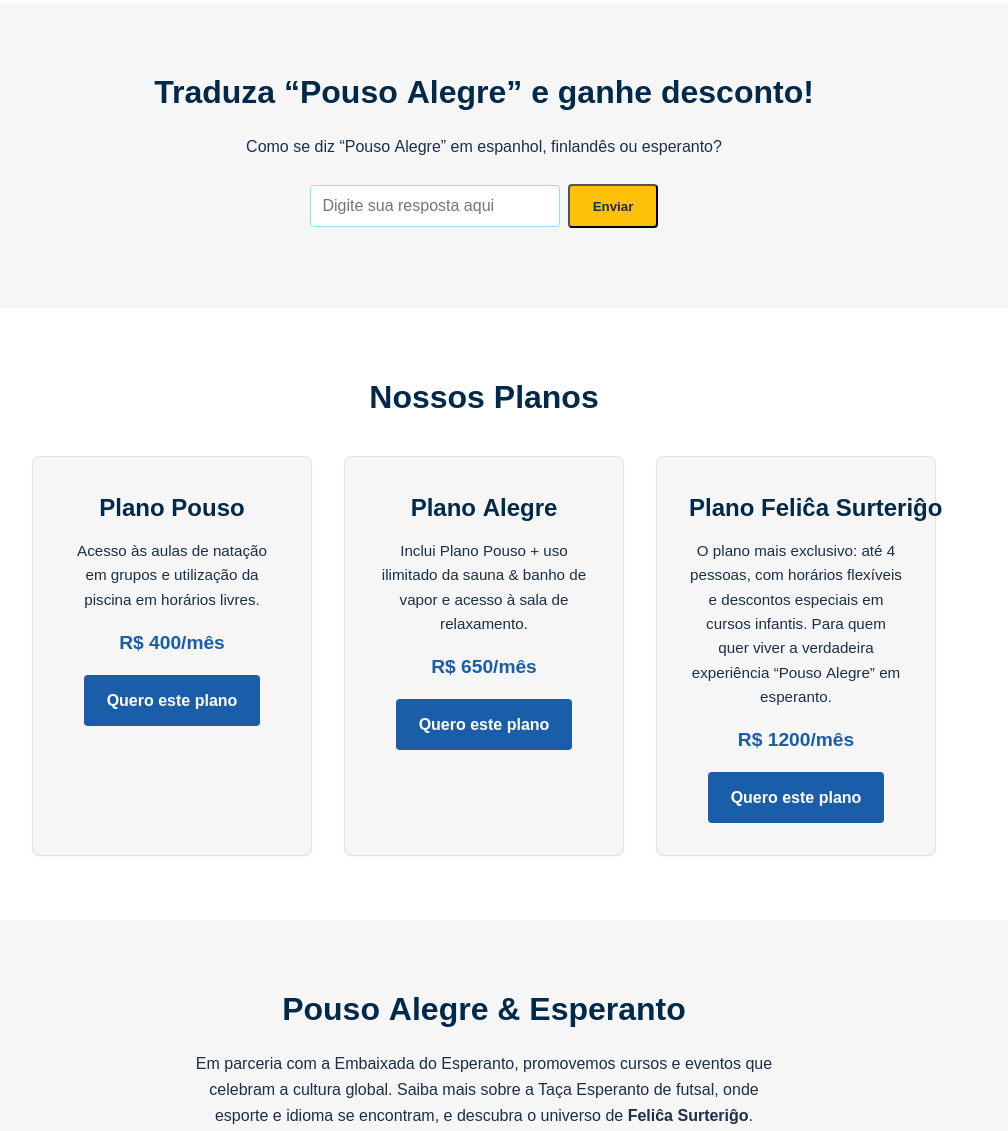
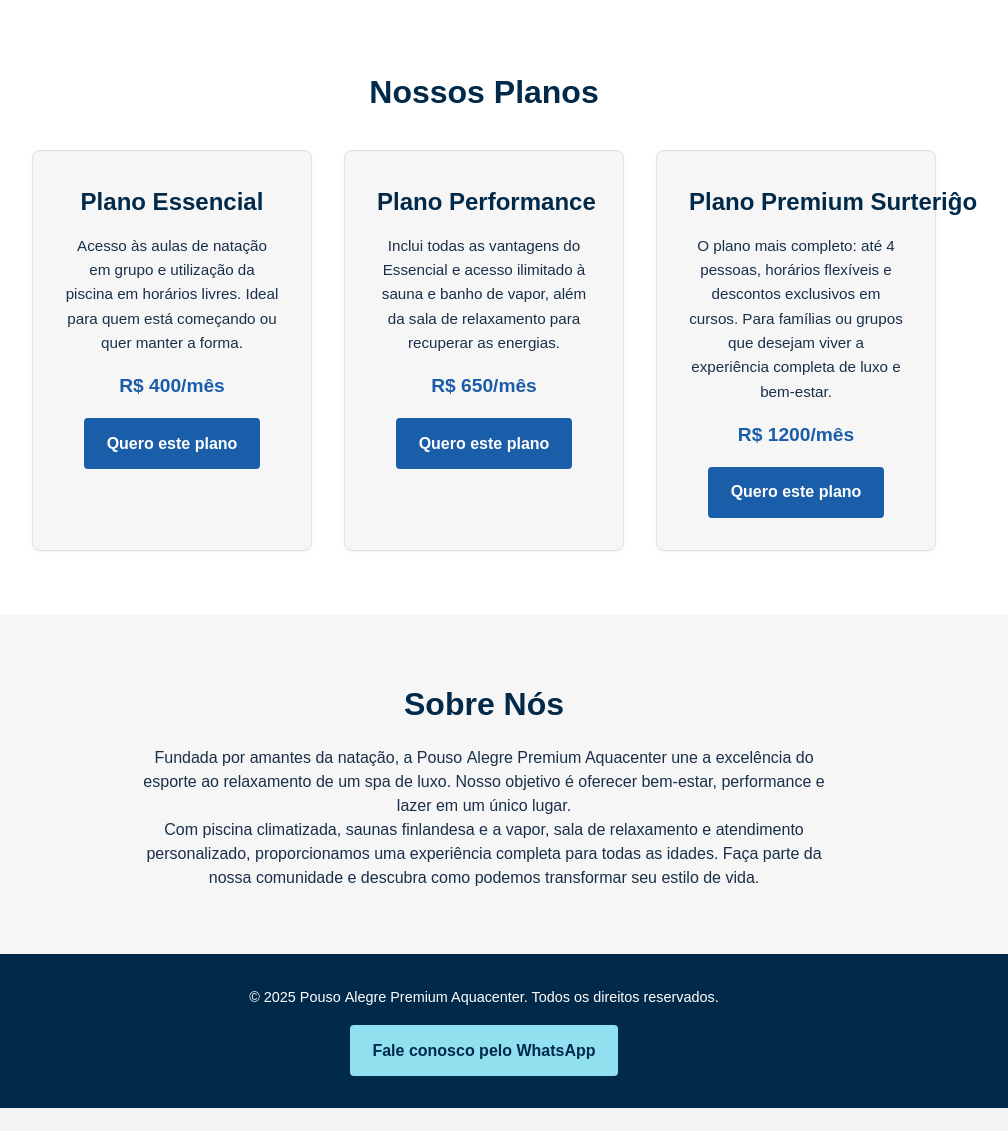
Before and after one commit to zzcaue13/pouso-alegre-nada, a plain HTML site: page index.html in a window 1280 px wide. Shown: the part 1338-2469 px from the top of the page, without its empty margins (156-1164 px from the left). After the commit the page ends 2446 px from the top, so only its background shows below. Drawn offline with Linux system fonts and the light colour scheme.

Commit message:
Atualiza conteúdo focado no negócio, remove seção de desconto

```diff
--- a/index.html
+++ b/index.html
@@ -15,16 +15,14 @@
     <link rel="stylesheet" href="style.css" />
   </head>
   <body>
-    <!-- Hero section com imagem de fundo e slogan multilingue -->
+    <!-- Hero section com imagem de fundo e slogan focado no negócio -->
     <header class="hero">
       <div class="overlay">
-        <!-- Título principal em esperanto, conforme solicitado -->
-        <h1>Feliĉa Surteriĝo</h1>
-        <p class="subtitle">
-          Pouso Alegre em português, Aterrizaje Feliz em espanhol,
-          Iloinen Laskeutuminen em finlandês
-        </p>
-        <p>Bem‑vindo à sua nova experiência em natação e bem‑estar</p>
+        <!-- Título principal em português, destacando o nome do centro -->
+        <h1>Pouso Alegre Premium Aquacenter</h1>
+        <!-- Subtítulo enfatizando a proposta de valor ao invés de línguas -->
+        <p class="subtitle">Sua jornada de bem‑estar e performance começa aqui</p>
+        <p>Conheça a primeira escola de natação premium com sauna da região</p>
         <a href="#experiencia" class="btn btn-primary">Quero saber mais</a>
       </div>
     </header>
@@ -63,32 +61,18 @@
       </div>
     </section>
 
-    <!-- Seção de quiz interativo -->
-    <section id="quiz" class="quiz-section">
-      <h2>Traduza “Pouso Alegre” e ganhe desconto!</h2>
-      <p>
-        Como se diz “Pouso Alegre” em espanhol, finlandês ou esperanto?
-      </p>
-      <div class="quiz-input">
-        <input
-          type="text"
-          id="answerInput"
-          placeholder="Digite sua resposta aqui"
-        />
-        <button id="submitAnswer" class="btn btn-secondary">Enviar</button>
-      </div>
-      <div id="result" class="result"></div>
-    </section>
+    <!-- A seção de quiz foi removida para focar no conteúdo do negócio -->
 
     <!-- Seção de planos -->
     <section id="planos" class="planos-section">
       <h2>Nossos Planos</h2>
       <div class="planos">
         <div class="plano">
-          <h3>Plano Pouso</h3>
+          <h3>Plano Essencial</h3>
           <p>
-            Acesso às aulas de natação em grupos e utilização da piscina em
-            horários livres.
+            Acesso às aulas de natação em grupo e utilização da piscina em
+            horários livres. Ideal para quem está começando ou quer manter
+            a forma.
           </p>
           <span class="price">R$ 400/mês</span>
           <a
@@ -100,10 +84,11 @@
           >
         </div>
         <div class="plano">
-          <h3>Plano Alegre</h3>
+          <h3>Plano Performance</h3>
           <p>
-            Inclui Plano Pouso + uso ilimitado da sauna &amp; banho de vapor
-            e acesso à sala de relaxamento.
+            Inclui todas as vantagens do Essencial e acesso ilimitado à
+            sauna e banho de vapor, além da sala de relaxamento para
+            recuperar as energias.
           </p>
           <span class="price">R$ 650/mês</span>
           <a
@@ -115,11 +100,11 @@
           >
         </div>
         <div class="plano">
-          <h3>Plano Feliĉa Surteriĝo</h3>
+          <h3>Plano Premium Surteriĝo</h3>
           <p>
-            O plano mais exclusivo: até 4 pessoas, com horários flexíveis e
-            descontos especiais em cursos infantis. Para quem quer viver a
-            verdadeira experiência “Pouso Alegre” em esperanto.
+            O plano mais completo: até 4 pessoas, horários flexíveis e
+            descontos exclusivos em cursos. Para famílias ou grupos que
+            desejam viver a experiência completa de luxo e bem‑estar.
           </p>
           <span class="price">R$ 1200/mês</span>
           <a
@@ -133,15 +118,19 @@
       </div>
     </section>
 
-    <!-- Seção sobre o esperanto -->
-    <section id="esperanto" class="esperanto-section">
-      <h2>Pouso Alegre &amp; Esperanto</h2>
+    <!-- Seção sobre o negócio e nossos valores -->
+    <section id="sobre" class="sobre-section">
+      <h2>Sobre Nós</h2>
       <p>
-        Em parceria com a Embaixada do Esperanto, promovemos cursos e
-        eventos que celebram a cultura global. Saiba mais sobre a Taça
-        Esperanto de futsal, onde esporte e idioma se encontram, e
-        descubra o universo de
-        <strong>Feliĉa Surteriĝo</strong>.
+        Fundada por amantes da natação, a Pouso Alegre Premium Aquacenter
+        une a excelência do esporte ao relaxamento de um spa de luxo. Nosso
+        objetivo é oferecer bem‑estar, performance e lazer em um único lugar.
+      </p>
+      <p>
+        Com piscina climatizada, saunas finlandesa e a vapor, sala de
+        relaxamento e atendimento personalizado, proporcionamos uma
+        experiência completa para todas as idades. Faça parte da nossa
+        comunidade e descubra como podemos transformar seu estilo de vida.
       </p>
     </section>
 
@@ -160,6 +149,6 @@
       >
     </footer>
 
-    <script src="script.js"></script>
+    <!-- Sem script interativo; todo o conteúdo é apresentado diretamente -->
   </body>
 </html>
--- a/script.js
+++ b/script.js
@@ -11,43 +11,28 @@ document.addEventListener('DOMContentLoaded', () => {
   const answerInput = document.getElementById('answerInput');
   const resultDiv = document.getElementById('result');
 
-  // Lista de respostas corretas normalizadas
-  const correctAnswers = [
-    'aterrizaje feliz',
-    'aterrizaje alegre',
-    'iloainen laskeutuminen', // variante com “iloainen” (erro comum)
-    'iloinen laskeutuminen',
-    'iloinen lasku',
-    'feliĉa surteriĝo',
-    'feliĉa surterigxo', // x‑sistemo de esperanto
-    'felica surteriĝo',
-    'felica surterigxo'
-  ];
-
+  /**
+   * Função para normalizar a entrada do usuário.
+   * Remove espaços extras e acentuação, retornando a string em minúsculas.
+   */
   function normalize(str) {
     return str
       .toLowerCase()
       .normalize('NFD')
-      .replace(/[\u0300-\u036f]/g, '') // remove acentos
+      .replace(/[\u0300-\u036f]/g, '')
       .trim();
   }
 
   submitButton.addEventListener('click', () => {
-    const userAnswer = normalize(answerInput.value);
-    if (userAnswer.length === 0) {
-      resultDiv.textContent = 'Por favor, insira uma resposta.';
+    const userInput = normalize(answerInput.value);
+    if (userInput.length === 0) {
+      resultDiv.textContent = 'Por favor, preencha o campo para participar.';
       resultDiv.style.color = '#d00000';
       return;
     }
-    const isCorrect = correctAnswers.some((ans) => ans === userAnswer);
-    if (isCorrect) {
-      resultDiv.innerHTML =
-        '🎉 Parabéns! Você acertou! Use o código <strong>FELIĈA10</strong> no nosso WhatsApp para ganhar 10 % de desconto na matrícula.';
-      resultDiv.style.color = '#006d77';
-    } else {
-      resultDiv.innerHTML =
-        'Não exatamente... Dica: procure por "Aterrizaje", "Iloinen" ou "Feliĉa".';
-      resultDiv.style.color = '#d00000';
-    }
+    // Para esta versão do quiz, qualquer resposta válida gera um cupom de desconto.
+    resultDiv.innerHTML =
+      '🎉 Obrigado por participar! Use o código <strong>AQUA10</strong> no nosso WhatsApp e garanta 10 % de desconto na matrícula.';
+    resultDiv.style.color = '#006d77';
   });
 });
--- a/style.css
+++ b/style.css
@@ -147,46 +147,6 @@ p {
   margin-bottom: 1rem;
 }
 
-/* Quiz section */
-.quiz-section {
-  padding: 4rem 1rem;
-  background-color: #f6f6f6;
-  text-align: center;
-}
-
-.quiz-section h2 {
-  font-size: 2rem;
-  margin-bottom: 1rem;
-}
-
-.quiz-section p {
-  font-size: 1rem;
-  margin-bottom: 1.5rem;
-}
-
-.quiz-input {
-  display: flex;
-  justify-content: center;
-  align-items: center;
-  gap: 0.5rem;
-  margin-bottom: 1rem;
-  flex-wrap: wrap;
-}
-
-.quiz-input input {
-  padding: 0.7rem;
-  font-size: 1rem;
-  border: 1px solid #90e0ef;
-  border-radius: 4px;
-  width: 250px;
-}
-
-.result {
-  font-size: 1rem;
-  font-weight: 600;
-  margin-top: 1rem;
-  color: #0077b6;
-}
 
 /* Planos section */
 .planos-section {
@@ -236,22 +196,23 @@ p {
   color: #1a5da8;
 }
 
-/* Seção Esperanto */
-.esperanto-section {
+/* Seção Sobre Nós */
+.sobre-section {
   padding: 4rem 1rem;
   background-color: #f6f6f6;
   text-align: center;
 }
 
-.esperanto-section h2 {
+.sobre-section h2 {
   font-size: 2rem;
   margin-bottom: 1rem;
 }
 
-.esperanto-section p {
+.sobre-section p {
   margin: 0 auto;
-  max-width: 600px;
+  max-width: 700px;
   font-size: 1rem;
+  line-height: 1.5;
 }
 
 /* Footer */
```
